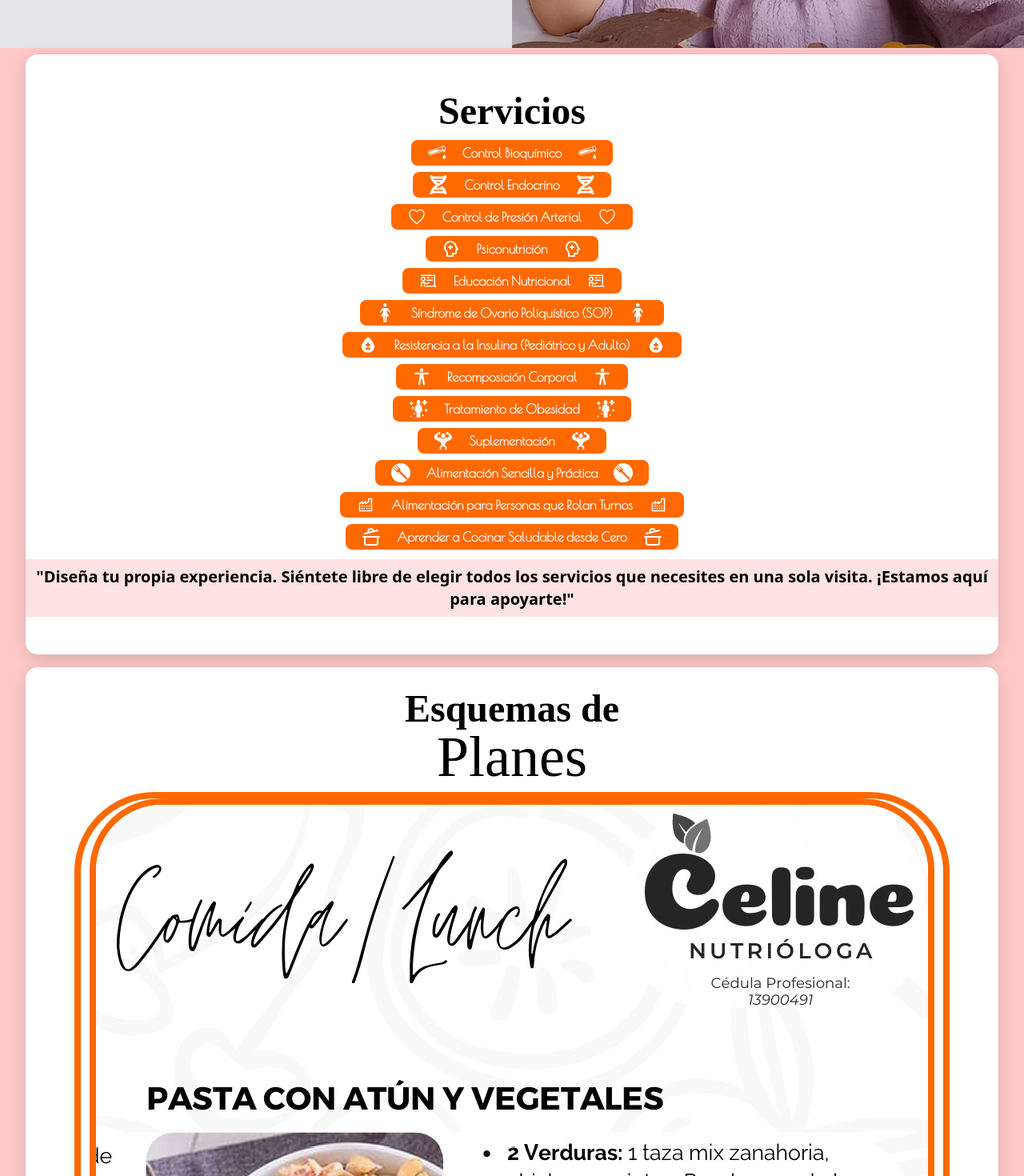
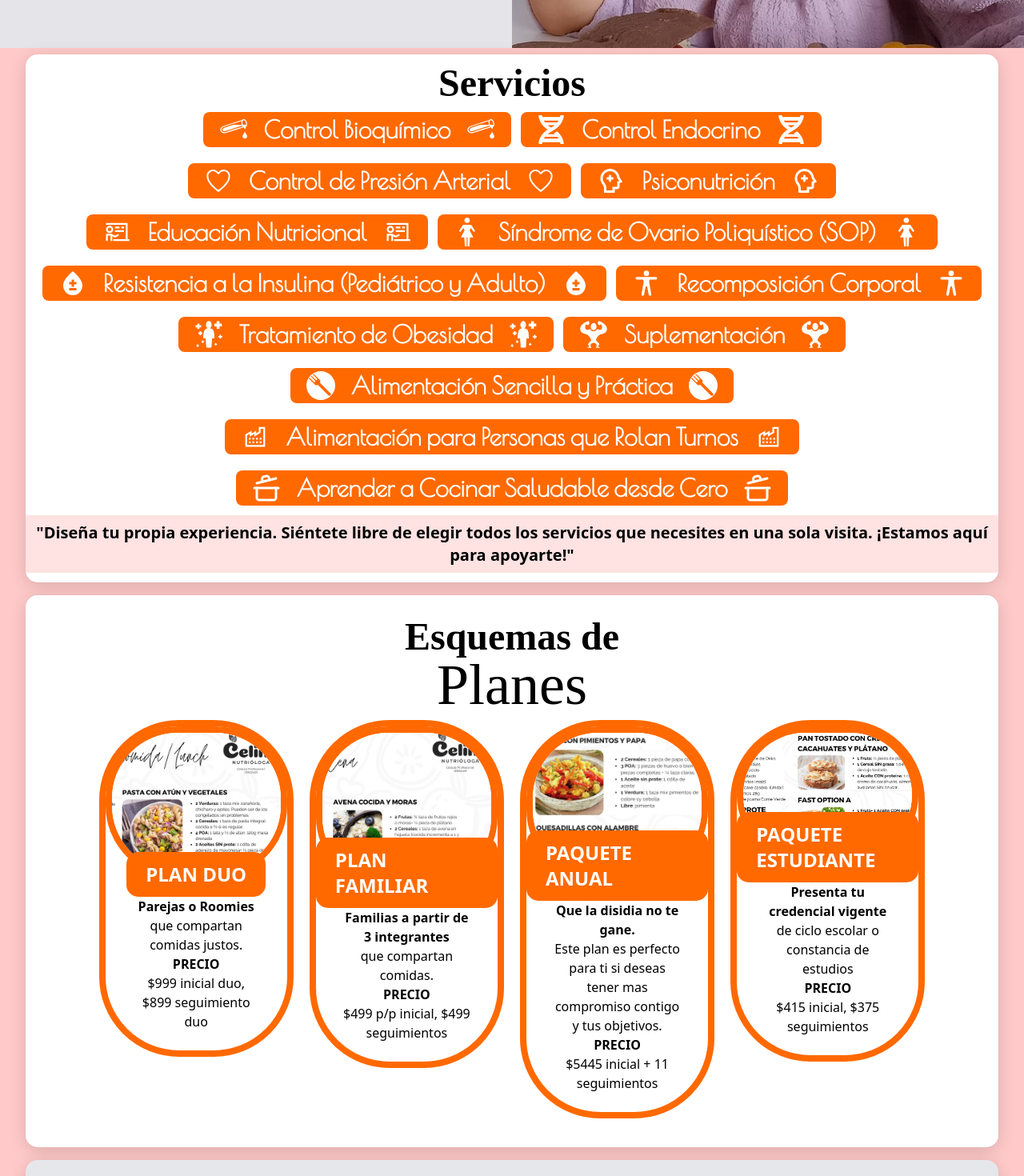
Before and after one commit to JRamonsy/web-celine-nutriologa, a React (Vite) app: page / in a window 1280 px wide. Shown: the part 720-2190 px from the top of the page at 80% size. Built offline with nearby package versions, Linux system fonts and the light colour scheme; a web font is replaced by a local one.

Commit message:
update responsive homepage & servicepage

```diff
--- a/src/pages/HomePage.jsx
+++ b/src/pages/HomePage.jsx
@@ -97,17 +97,17 @@ const HomePage = () => {
         </div>
       </section>
 
-      <section className=" bg-white w-[95%] h-auto md:h-[400px] xl:h-[750px] flex flex-col justify-center item-center my-2 rounded-[15px] shadow-[0_4px_20px_rgba(0,0,0,0.15)] py-3 " >
+      <section className=" bg-white w-[95%] h-auto md:h-auto xl:h-auto flex flex-col justify-center item-center my-2 rounded-[15px] shadow-[0_4px_20px_rgba(0,0,0,0.15)] py-3 " >
         <div className="text-center text-3xl md:text-4xl xl:text-5xl font-two-title-1 font-bold ">
           <h2>Servicios</h2>
         </div>
-        <div className=" p-2 flex flex-col items-center   " >
+        <div className=" p-2 flex flex-col items-center xl:flex-row xl:flex-wrap xl:gap-3 xl:justify-center  " >
           {
             dataServices.map((services, id) => (
             <div className="bg-orange-500 my-1 rounded-lg px-5 flex items-center justify-center  " key={id} >
-              <p className="text-2xl text-white" >{services.icon}</p>
-              <h2 className="font-descriptive font-bold text-white py-1 px-5 text-center " > {services.title} </h2>
-              <p className="text-2xl text-white" >{services.icon}</p>
+              <p className="text-2xl md:text-3xl xl:text-4xl text-white" >{services.icon}</p>
+              <h2 className=" md:text-2xl xl:text-3xl font-descriptive font-bold text-white py-1 px-5 text-center " > {services.title} </h2>
+              <p className="text-2xl md:text-3xl xl:text-4xl text-white" >{services.icon}</p>
             </div>
             ))
           }
@@ -137,7 +137,7 @@ const HomePage = () => {
         </div>
       </section> */}
 
-      <section className="w-[95%] h-auto md:h-auto xl:h-[650px] bg-white rounded-[15px] flex flex-col items-center my-2 shadow-[0_4px_20px_rgba(0,0,0,0.15)] py-3 " >
+      <section className="w-[95%] h-auto md:h-auto xl:h-auto bg-white rounded-[15px] flex flex-col items-center my-2 shadow-[0_4px_20px_rgba(0,0,0,0.15)] py-3 " >
         <div className="w-full flex flex-col  items-center gap-x-2 mb-2 xl:my-4 " >
           <h2 className="text-3xl md:text-4xl xl:text-5xl font-two-title-1 font-bold ">
             Esquemas de
@@ -145,16 +145,16 @@ const HomePage = () => {
           <h2 className="text-5xl font-two-title-2 md:text-6xl xl:text-7xl " >
             Planes
           </h2>
-          <div className="flex flex-col items-center  " >
+          <div className="flex flex-col items-center md:flex-row md:flex-wrap md:items-start md:gap-1 md:justify-center xl:gap-5 " >
             {
               dataPlans.map((plans, id) => (
-                <div className=" rounded-[25px] flex flex-col items-center w-[90%] my-2 rounded-[100px] border-8 border-orange-500  " key={id}>
+                <div className=" rounded-[25px] flex flex-col items-center w-[90%] md:w-[45%] xl:w-[20%] my-2 rounded-[100px] border-8 border-orange-500  " key={id}>
                   <div className=" relative flex justify-center " >
                     <div className={`w-full h-auto   `} >
                       <img src={plans.img} alt="imagen de menu" className="rounded-[90px] border-8 border-orange-500 " />
                     </div>
                     <div className="bg-orange-500 rounded-[15px] px-6 py-3 absolute  -bottom-6 " >
-                      <h2 className="text-white text-2xl font-bold " >{plans.title1}</h2>
+                      <h2 className="text-white text-2xl font-bold  " >{plans.title1}</h2>
                     </div>
                   </div>
 
@@ -194,7 +194,7 @@ const HomePage = () => {
         </ul>
       </section>
 
-      <section className="w-[95%] h-auto md:h-auto xl:h-[650px] bg-white rounded-[15px] flex flex-col items-center my-2 shadow-[0_4px_20px_rgba(0,0,0,0.15)] py-3" >
+      <section className="w-[95%]  h-auto md:h-auto xl:h-auto bg-white rounded-[15px] flex flex-col items-center my-2 shadow-[0_4px_20px_rgba(0,0,0,0.15)] py-3" >
 
         <div className="w-full flex justify-center items-center gap-x-2 mb-2 xl:my-4 " >
           <h2 className="text-3xl md:text-4xl  xl:text-5xl font-two-title-1 font-bold  ">
@@ -206,7 +206,7 @@ const HomePage = () => {
         </div>
 
 
-        <div className=" w-[90%] flex  overflow-x-auto overflow-y-scroll no-scrollbar rounded-xl  " >
+        <div className=" w-[90%] md:w-[80%] xl:w-[50%] flex  overflow-x-auto overflow-y-scroll no-scrollbar rounded-xl xl:overflow-y-auto pb-5  " >
           <div className="flex animate-scroll " >
             <div className="bg-[url(/imgs/office-1.jpg)] w-[300px] h-[300px] bg-center bg-cover rounded-xl mx-2  " ></div>
             <div className="bg-[url(/imgs/office-2.jpg)] w-[300px] h-[300px] bg-center bg-cover rounded-xl mx-2  " ></div>
--- a/src/pages/ServicesPage.jsx
+++ b/src/pages/ServicesPage.jsx
@@ -14,11 +14,12 @@ const ServicesPage = () => {
 
       <section className="w-[95%]  " >
 
+        <div className="  " >
 
-        <div className="w-full   " >
+          <div className=" flex flex-wrap md:gap-2 xl:gap-4 justify-center  " >
             {
               dataServices.map((services, id) => (
-              <div className=" my-2 p-2 flex flex-col items-center rounded-xl bg-white shadow-[0_4px_20px_rgba(0,0,0,0.15)] " key={id}>
+                <div className="md:w-[45%] xl:w-[20%] my-2 p-2 flex flex-col items-center rounded-xl bg-white shadow-[0_4px_20px_rgba(0,0,0,0.15)] " key={id}>
                   <div className="relative flex justify-center " >
                     <div className=" bg-orange-500 py-1 px-2 rounded-t-xl absolute w-[80%]  " >
                       <h2 className="font-bold text-white text-center " > {services.title} </h2>
@@ -38,7 +39,7 @@ const ServicesPage = () => {
           </div>
 
 
-
+  </div>
 
 
 
```
Lines whose indentation alone changed are shown as unchanged.
